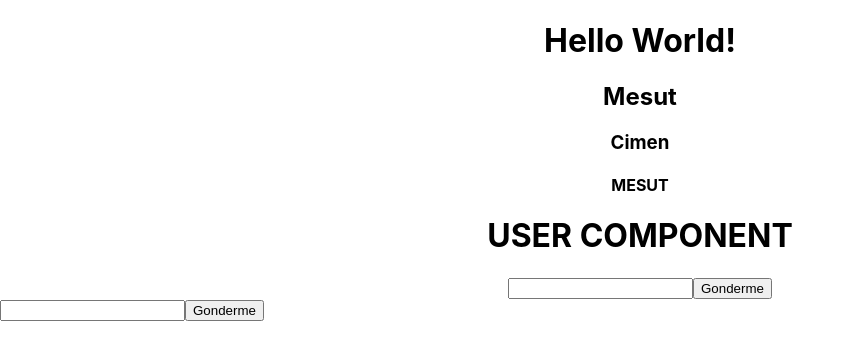
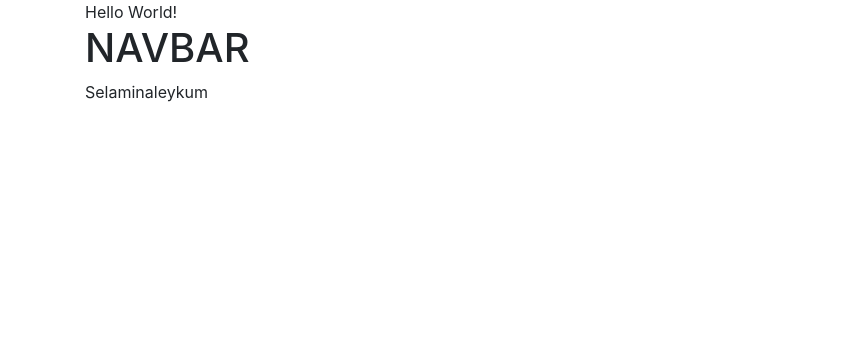
Before and after one commit to mesutyilmes/helloreact, a React (Create React App) app: page / in a window 1280 px wide. Shown: the top 360 px of the page, without its empty margins (0-855 px from the left). Built offline with nearby package versions, Linux system fonts and the light colour scheme.

Commit message:
Functional Components

```diff
--- a/public/index.html
+++ b/public/index.html
@@ -3,6 +3,7 @@
   <head>
     <meta charset="utf-8" />
     <link rel="shortcut icon" href="%PUBLIC_URL%/favicon.ico" />
+    <link rel="stylesheet" href="https://stackpath.bootstrapcdn.com/bootstrap/4.3.1/css/bootstrap.min.css" integrity="sha384-ggOyR0iXCbMQv3Xipma34MD+dH/1fQ784/j6cY/iJTQUOhcWr7x9JvoRxT2MZw1T" crossorigin="anonymous">
     <meta
       name="viewport"
       content="width=device-width, initial-scale=1, shrink-to-fit=no"
@@ -27,7 +28,6 @@
   <body>
     <noscript>You need to enable JavaScript to run this app.</noscript>
     <div id="root"></div>
-    <div id="myComponent"></div>
     <!--
       This HTML file is a template.
       If you open it directly in the browser, you will see an empty page.
@@ -38,5 +38,7 @@
       To begin the development, run `npm start` or `yarn start`.
       To create a production bundle, use `npm run build` or `yarn build`.
     -->
-  </body>
+    <script src="https://code.jquery.com/jquery-3.3.1.slim.min.js" integrity="sha384-q8i/X+965DzO0rT7abK41JStQIAqVgRVzpbzo5smXKp4YfRvH+8abtTE1Pi6jizo" crossorigin="anonymous"></script>
+    <script src="https://cdnjs.cloudflare.com/ajax/libs/popper.js/1.14.7/umd/popper.min.js" integrity="sha384-UO2eT0CpHqdSJQ6hJty5KVphtPhzWj9WO1clHTMGa3JDZwrnQq4sF86dIHNDz0W1" crossorigin="anonymous"></script>
+    <script src="https://stackpath.bootstrapcdn.com/bootstrap/4.3.1/js/bootstrap.min.js" integrity="sha384-JjSmVgyd0p3pXB1rRibZUAYoIIy6OrQ6VrjIEaFf/nJGzIxFDsf4x0xIM+B07jRM" crossorigin="anonymous"></script> </body>
 </html>
--- a/src/App.js
+++ b/src/App.js
@@ -1,24 +1,15 @@
 import React, { Component } from 'react';
-import User from './components/User';
-import './App.css';
-
+import Navbar from './components/Navbar';
 class App extends Component {
 
   render() {
-    const myName = "Mesut";
     return (
-      <div className="App">
-        <h1>Hello World!</h1>
-        <h2>Mesut</h2>
-        <h3>Cimen</h3>
-        <h4>{myName.toUpperCase()}</h4>
-        <div>
-          <h1>USER COMPONENT</h1>
-           <User/>
-        </div>
+      <div className="container">
+        Hello World!
+        <h1>NAVBAR</h1>
+        <Navbar/>
       </div>
-
-    );
+    )
   }
 }
 
--- /dev/null
+++ b/src/components/Navbar.js
@@ -0,0 +1,11 @@
+import React from 'react'
+
+ function Navbar() {
+  return (
+    <div>
+      Selaminaleykum
+    </div>
+  )
+
+}
+export default Navbar;
--- a/src/index.js
+++ b/src/index.js
@@ -2,11 +2,9 @@ import React from 'react';
 import ReactDOM from 'react-dom';
 import './index.css';
 import App from './App';
-import User from './components/User';
 import * as serviceWorker from './serviceWorker';
 
 ReactDOM.render(<App />, document.getElementById('root'));
-ReactDOM.render(<User />, document.getElementById('myComponent'));
 
 // If you want your app to work offline and load faster, you can change
 // unregister() to register() below. Note this comes with some pitfalls.
```
